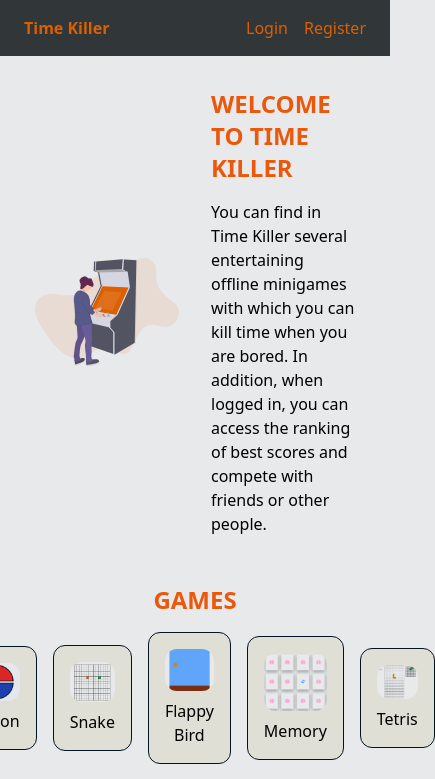
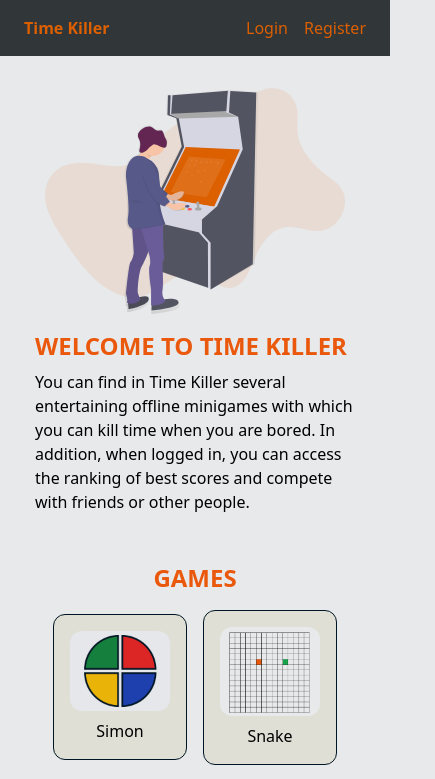
Before and after one commit to JoanR99/time-killer, a Next.js app: page / in a window 390 px wide. Shown: the top 779 px of the page, 435 px wide, since content can reach past the window. Built offline with nearby package versions, Linux system fonts and the light colour scheme; no server answers.

Commit message:
add responsive styles to home, login and register pages

```diff
--- a/pages/index.tsx
+++ b/pages/index.tsx
@@ -11,13 +11,13 @@ export default function Home() {
 				<meta name="description" content="Time Killer" />
 			</Head>
 
-			<div className="max-w-xs md:max-w-4xl m-auto flex justify-between gap-x-8 my-8 items-center">
-				<div className="w-1/2">
+			<div className="max-w-xs md:max-w-4xl m-auto flex justify-between gap-x-8 my-8 items-center flex-col md:flex-row">
+				<div className="md:w-1/2">
 					<LandingImage />
 				</div>
 
-				<div className="w-1/2">
-					<h2 className=" text-2xl text-orange-600 font-extrabold uppercase mb-4">
+				<div className="md:w-1/2 mt-4 md:mt-0">
+					<h2 className=" text-2xl text-orange-600 font-extrabold uppercase mb-2 md:mb-4">
 						Welcome to Time Killer
 					</h2>
 					<p>
@@ -29,12 +29,12 @@ export default function Home() {
 				</div>
 			</div>
 
-			<div className="flex flex-col items-center mt-12">
+			<div className="flex flex-col items-center mt-12 mb-4">
 				<h2 className=" text-2xl text-orange-600 font-extrabold uppercase mb-4">
 					Games
 				</h2>
 				<div
-					className="flex gap-4 items-center
+					className="flex gap-4 items-center flex-wrap justify-center
 				"
 				>
 					<ImageCard src="/images/simon.png" alt="simon game">
--- a/pages/login.tsx
+++ b/pages/login.tsx
@@ -37,12 +37,12 @@ export default function Page() {
 	}
 
 	return (
-		<div className="flex gap-20 mt-28 items-center justify-center">
-			<div className="w-1/3">
+		<div className="flex gap-8 md:gap-20 mt-8 md:mt-28 items-center justify-center flex-col md:flex-row">
+			<div className="md:w-1/3">
 				<LoginImage />
 			</div>
 
-			<div className="w-1/3">
+			<div className="md:w-1/3 mb-4">
 				<h2 className=" text-2xl text-orange-600 font-extrabold uppercase mb-4">
 					Login
 				</h2>
--- a/pages/register.tsx
+++ b/pages/register.tsx
@@ -33,12 +33,12 @@ export default function Page() {
 	}
 
 	return (
-		<div className="flex gap-20 mt-28 items-center justify-center">
-			<div className="w-1/3">
+		<div className="flex gap-8 md:gap-20 mt-8 md:mt-28 items-center justify-center flex-col md:flex-row">
+			<div className="md:w-1/3">
 				<RegisterImage />
 			</div>
 
-			<div className="w-1/3">
+			<div className="md:w-1/3 mb-4">
 				<h2 className=" text-2xl text-orange-600 font-extrabold uppercase mb-4">
 					Register
 				</h2>
```
